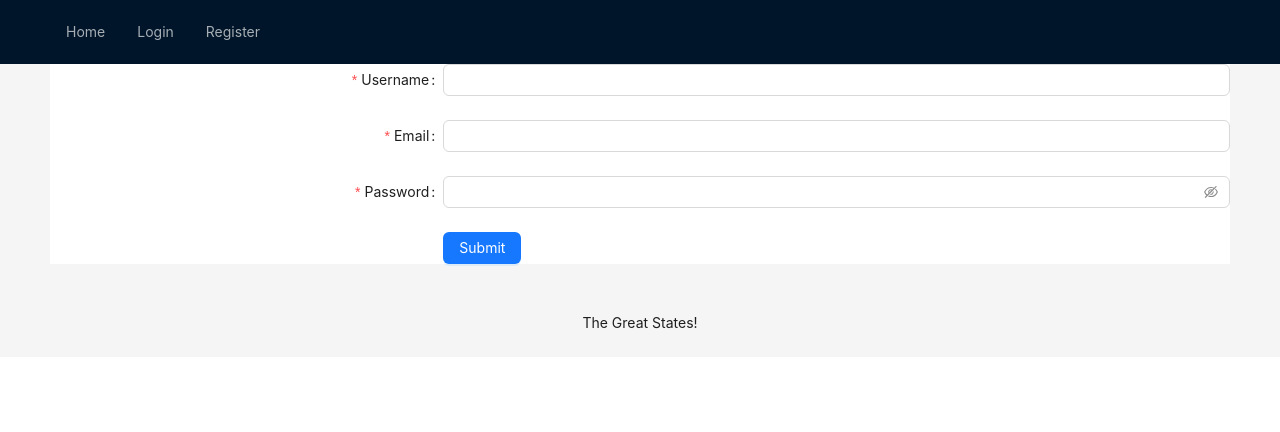
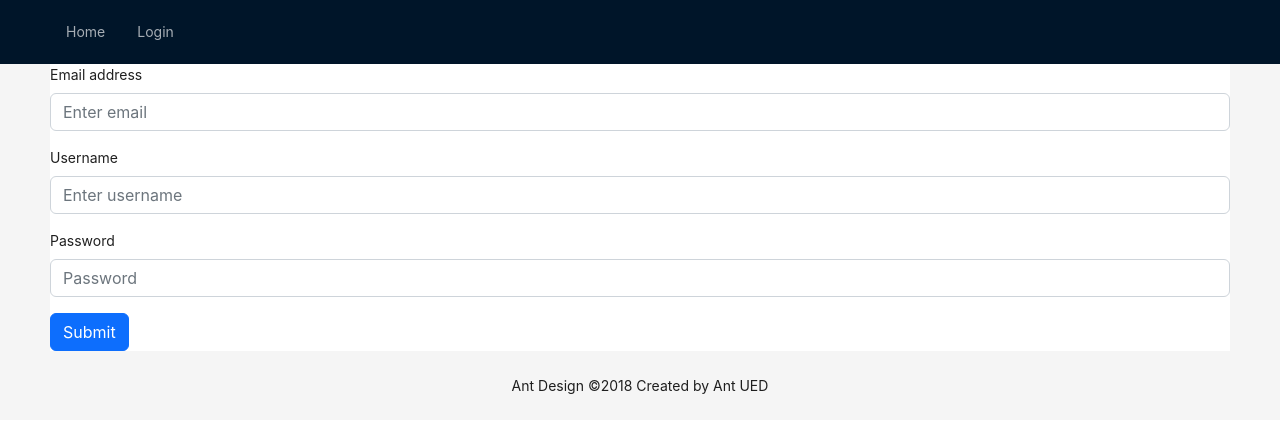
Before and after one commit to KeanuRivers/The-Great-States, a React (Create React App) app in the folder client/: page /Register in a window 1280 px wide. Shown: the top 432 px of the page. Built offline with nearby package versions, Linux system fonts and the light colour scheme; the HTML template or start-up script is replaced by a standard one.

Commit message:
Revert "Refacted pages"

```diff
--- a/client/src/App.js
+++ b/client/src/App.js
@@ -25,7 +25,7 @@ function App() {
           <Menu
             theme="dark"
             mode="horizontal"
-            defaultSelectedKeys={["4"]}
+            defaultSelectedKeys={["2"]}
             items={[
               {
                 key: "/",
@@ -34,10 +34,6 @@ function App() {
               {
                 key: "/login",
                 label: "Login",
-              },
-              {
-                key: "/register",
-                label: "Register",
               },
             ]}
             onClick={({ key }) => {
@@ -71,9 +67,10 @@ function App() {
             textAlign: "center",
           }}
         >
-          The Great States!
+          Ant Design ©2018 Created by Ant UED
         </Footer>
       </Layout>
+
     </ApolloProvider>
   );
 }
--- /dev/null
+++ b/client/src/pages/Comments.js
@@ -0,0 +1,4 @@
+import React from 'react';
+import { useQuery } from '@apollo/client';
+
+import Comment from '../components/Comment';
--- a/client/src/pages/Login.js
+++ b/client/src/pages/Login.js
@@ -1,58 +1,23 @@
 import React from "react";
-import { Button, Form, Input } from "antd";
+import Button from "react-bootstrap/Button";
+import Form from "react-bootstrap/Form";
 
-const Login = () => {
+function Login() {
   return (
-    <Form
-      name="basic"
-      labelCol={{
-        span: 8,
-      }}
-      wrapperCol={{
-        span: 16,
-      }}
-      initialValues={{
-        remember: true,
-      }}
-    >
-      <Form.Item
-        label="Username"
-        name="username"
-        rules={[
-          {
-            required: true,
-            message: "Please input your username!",
-          },
-        ]}
-      >
-        <Input />
-      </Form.Item>
-
-      <Form.Item
-        label="Password"
-        name="password"
-        rules={[
-          {
-            required: true,
-            message: "Please input your password!",
-          },
-        ]}
-      >
-        <Input.Password />
-      </Form.Item>
-
-      <Form.Item
-        wrapperCol={{
-          offset: 8,
-          span: 10,
-        }}
-      >
-        <Button type="primary" htmlType="submit">
-          Submit
-        </Button>
-      </Form.Item>
+    <Form>
+      <Form.Group className="mb-3" controlId="formBasicEmail">
+        <Form.Label>Email address</Form.Label>
+        <Form.Control type="email" placeholder="Enter email" />
+      </Form.Group>
+      <Form.Group className="mb-3" controlId="formBasicPassword">
+        <Form.Label>Password</Form.Label>
+        <Form.Control type="password" placeholder="Password" />
+      </Form.Group>
+      <Button variant="primary" type="submit">
+        Submit
+      </Button>
     </Form>
   );
-};
+}
 
 export default Login;
--- a/client/src/pages/Register.js
+++ b/client/src/pages/Register.js
@@ -1,68 +1,25 @@
 import React from "react";
-import { Button, Form, Input } from "antd";
+import Button from "react-bootstrap/Button";
+import Form from "react-bootstrap/Form";
 
 function Register() {
   return (
-    <Form
-      name="basic"
-      labelCol={{
-        span: 8,
-      }}
-      wrapperCol={{
-        span: 16,
-      }}
-      initialValues={{
-        remember: true,
-      }}
-    >
-      <Form.Item
-        label="Username"
-        name="username"
-        rules={[
-          {
-            required: true,
-            message: "Please input your username!",
-          },
-        ]}
-      >
-        <Input />
-      </Form.Item>
-      <Form.Item
-        label="Email"
-        name="Email"
-        rules={[
-          {
-            required: true,
-            message: "Please input your Email!",
-          },
-        ]}
-      >
-        <Input />
-      </Form.Item>
-
-      <Form.Item
-        label="Password"
-        name="password"
-        rules={[
-          {
-            required: true,
-            message: "Please input your password!",
-          },
-        ]}
-      >
-        <Input.Password />
-      </Form.Item>
-
-      <Form.Item
-        wrapperCol={{
-          offset: 8,
-          span: 10,
-        }}
-      >
-        <Button type="primary" htmlType="submit">
-          Submit
-        </Button>
-      </Form.Item>
+    <Form>
+      <Form.Group className="mb-3" controlId="formBasicEmail">
+        <Form.Label>Email address</Form.Label>
+        <Form.Control type="email" placeholder="Enter email" />
+      </Form.Group>
+      <Form.Group className="mb-3" controlId="formBasicUser">
+        <Form.Label>Username</Form.Label>
+        <Form.Control type="username" placeholder="Enter username" />
+      </Form.Group>
+      <Form.Group className="mb-3" controlId="formBasicPassword">
+        <Form.Label>Password</Form.Label>
+        <Form.Control type="password" placeholder="Password" />
+      </Form.Group>
+      <Button variant="primary" type="submit">
+        Submit
+      </Button>
     </Form>
   );
 }
```
